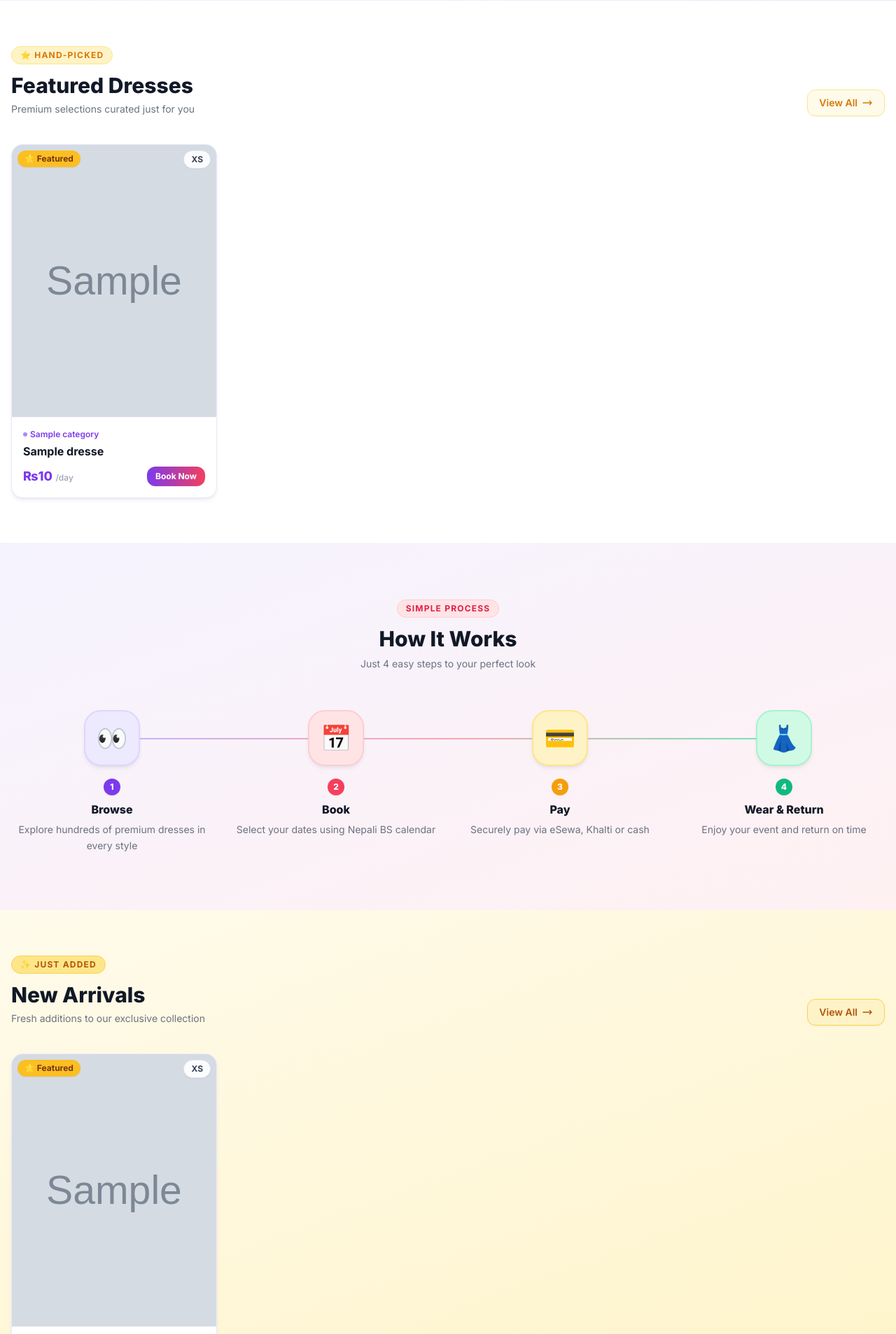
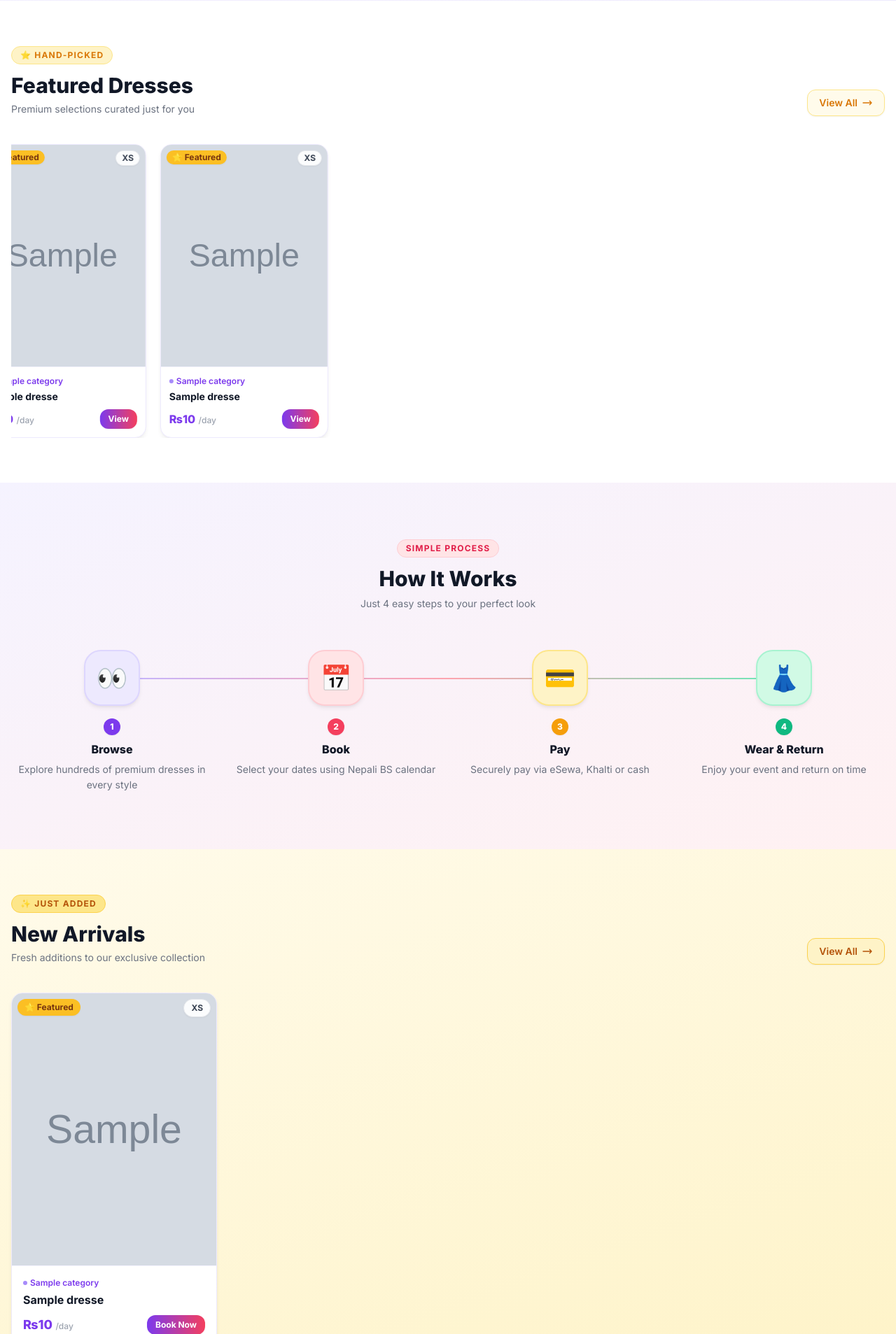
Before and after one commit to marriagestationpvtltd-lang/dressrental, a Laravel app: page / in a window 1280 px wide. Shown: the part 1398-3305 px from the top of the page at 70% size. Run offline with Laravel 12, Linux system fonts and the light colour scheme; tables that the repository leaves empty hold one stand-in row (values such as "Sample post"); grey boxes marked "Sample" are stand-in pictures; some libraries are stand-ins or nearby versions.

Commit message:
Add featured dresses infinite auto-scroll slider on home page
Agent-Logs-Url: https://github.com/marriagestationpvtltd-lang/dressrental/sessions/84c27fff-ddd1-46bd-a56e-71b5bfeae4a2

Co-authored-by: marriagestationpvtltd-lang <254104945+marriagestationpvtltd-lang@users.noreply.github.com>

```diff
--- a/app/Http/Controllers/HomeController.php
+++ b/app/Http/Controllers/HomeController.php
@@ -13,7 +13,7 @@ class HomeController extends Controller
             ->available()
             ->featured()
             ->latest()
-            ->take(8)
+            ->take(12)
             ->get();
 
         $categories = DressCategory::withCount(['dresses' => fn ($q) => $q->available()])
--- /dev/null
+++ b/resources/views/components/featured-slider-card.blade.php
@@ -0,0 +1,34 @@
+<a href="{{ $dress->category ? route('categories.show', $dress->category->slug) : route('dresses.show', $dress) }}"
+   class="featured-slider-item group block bg-white rounded-2xl overflow-hidden shadow-card border border-violet-100 hover:border-primary-300 hover:shadow-card-hover transition-all"
+   @if(!empty($ariaHidden)) aria-hidden="true" tabindex="-1" @endif>
+    <div class="relative overflow-hidden aspect-[3/4] bg-gradient-to-br from-violet-50 to-pink-50">
+        @if($dress->primaryImage())
+            <img src="{{ $dress->primaryImage()->url }}"
+                 alt="{{ $dress->name }}"
+                 class="w-full h-full object-cover group-hover:scale-110 transition-transform duration-300 ease-in-out"
+                 loading="lazy">
+        @else
+            <div class="w-full h-full flex items-center justify-center bg-gradient-to-br from-violet-100 to-pink-100">
+                <svg class="w-10 h-10 text-violet-300" fill="none" viewBox="0 0 24 24" stroke="currentColor"><path stroke-linecap="round" stroke-linejoin="round" stroke-width="1" d="M12 3l9 7-9 7-9-7 9-7z"/></svg>
+            </div>
+        @endif
+        @if($dress->is_featured)
+            <div class="absolute top-2 left-2 bg-amber-400 text-amber-900 text-xs font-bold px-2 py-0.5 rounded-full shadow-sm flex items-center gap-1">⭐ Featured</div>
+        @endif
+        <div class="absolute top-2 right-2 bg-white/90 backdrop-blur-sm text-gray-700 text-xs font-bold px-2 py-0.5 rounded-full shadow-sm border border-gray-200">{{ $dress->size }}</div>
+    </div>
+    <div class="p-3 border-t border-violet-50">
+        <div class="text-xs text-primary-600 font-semibold mb-1 flex items-center gap-1 truncate">
+            <span class="w-1.5 h-1.5 bg-primary-400 rounded-full flex-shrink-0 inline-block"></span>
+            {{ $dress->category?->name ?? '' }}
+        </div>
+        <h3 class="font-bold text-gray-900 text-sm line-clamp-1 mb-2 leading-snug">{{ $dress->name }}</h3>
+        <div class="flex items-center justify-between">
+            <div>
+                <span class="text-primary-600 font-extrabold text-base">₨{{ number_format($dress->price_per_day) }}</span>
+                <span class="text-xs text-gray-400 font-medium">/day</span>
+            </div>
+            <span class="bg-gradient-to-r from-primary-600 to-rose-500 text-white text-xs font-bold px-3 py-1.5 rounded-xl shadow-sm">View</span>
+        </div>
+    </div>
+</a>
--- a/resources/views/home.blade.php
+++ b/resources/views/home.blade.php
@@ -1,6 +1,29 @@
 @extends('layouts.app')
 
 @section('title', 'Premium Dress Rentals in Nepal')
+
+@push('styles')
+<style>
+@keyframes featured-scroll {
+    from { transform: translateX(0); }
+    to   { transform: translateX(-50%); }
+}
+.featured-slider {
+    display: flex;
+    width: max-content;
+    animation: featured-scroll 35s linear infinite;
+}
+.featured-slider-item {
+    flex-shrink: 0;
+    width: 13rem; /* w-52 */
+}
+@media (min-width: 768px) {
+    .featured-slider-item {
+        width: 15rem; /* w-60 */
+    }
+}
+</style>
+@endpush
 
 @section('content')
 
@@ -134,10 +157,26 @@
                 View All <svg class="w-4 h-4" fill="none" viewBox="0 0 24 24" stroke="currentColor"><path stroke-linecap="round" stroke-linejoin="round" stroke-width="2" d="M17 8l4 4m0 0l-4 4m4-4H3"/></svg>
             </a>
         </div>
-        <div class="grid grid-cols-2 md:grid-cols-3 lg:grid-cols-4 gap-5 md:gap-6">
-            @foreach($featuredDresses as $dress)
-                @include('components.dress-card', ['dress' => $dress])
-            @endforeach
+
+        <!-- Single-row infinite auto-scroll slider -->
+        <div class="overflow-hidden"
+             x-data="{ paused: false }"
+             @mouseenter="paused = true"
+             @mouseleave="paused = false">
+            <div class="featured-slider flex gap-5"
+                 :style="{ animationPlayState: paused ? 'paused' : 'running' }">
+
+                {{-- First copy --}}
+                @foreach($featuredDresses as $dress)
+                    @include('components.featured-slider-card', ['dress' => $dress])
+                @endforeach
+
+                {{-- Duplicate copy for seamless infinite loop --}}
+                @foreach($featuredDresses as $dress)
+                    @include('components.featured-slider-card', ['dress' => $dress, 'ariaHidden' => true])
+                @endforeach
+
+            </div>
         </div>
     </div>
 </section>
```
